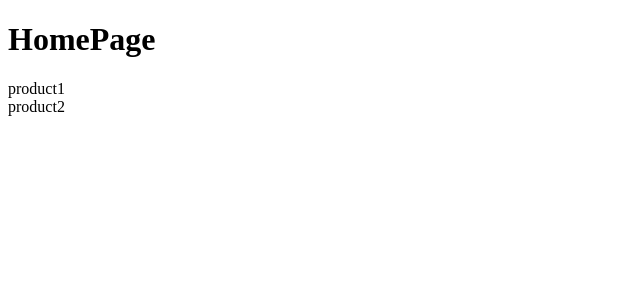
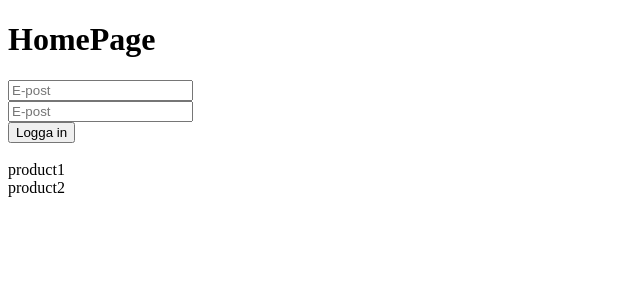
Before and after one commit to annarehnman/webshop-dev, a React (Create React App) app: page / in a window 1280 px wide. Shown: the top 300 px of the page, without its empty margins (0-640 px from the left). Built offline with nearby package versions, Linux system fonts and the light colour scheme.

Commit message:
add login+products components

```diff
--- /dev/null
+++ b/src/components/Login.js
@@ -0,0 +1,11 @@
+import React from 'react'
+
+export default function Signup() {
+  return (
+    <div>
+      <input type="email" id="email" placeholder="E-post" /><br/>
+      <input type="text" id="password" placeholder="E-post" /><br/>
+      <button>Logga in</button>
+    </div>
+  )
+}
--- /dev/null
+++ b/src/components/ProductList.js
@@ -0,0 +1,12 @@
+import React from 'react'
+
+export default function ProductList({ products }) {
+
+  return (
+    <div>
+      {products.map(p => (
+        <div key={p}>{p}</div>
+      ))}
+    </div>
+  )
+}
--- a/src/views/AdminPage.js
+++ b/src/views/AdminPage.js
@@ -3,7 +3,7 @@ import React from 'react'
 export default function AdminPage() {
   return (
     <div>
-            <h1>AdminPage</h1>
+      <h1>AdminPage</h1>
     </div>
   )
 }
--- a/src/views/HomePage.js
+++ b/src/views/HomePage.js
@@ -1,12 +1,14 @@
 import React from 'react'
+import Signup from '../components/Login'
+import ProductList from '../components/ProductList'
 
 export default function HomePage({ products }) {
   return (
     <div>
       <h1>HomePage</h1>
-      {products.map(p => (
-        <div key={p}>{p}</div>
-      ))}
+      <Signup />
+      <br/>
+      <ProductList products={products} />
     </div>
   )
 }
```
Also changed, not shown: src/index.js (+7 -3 lines).
